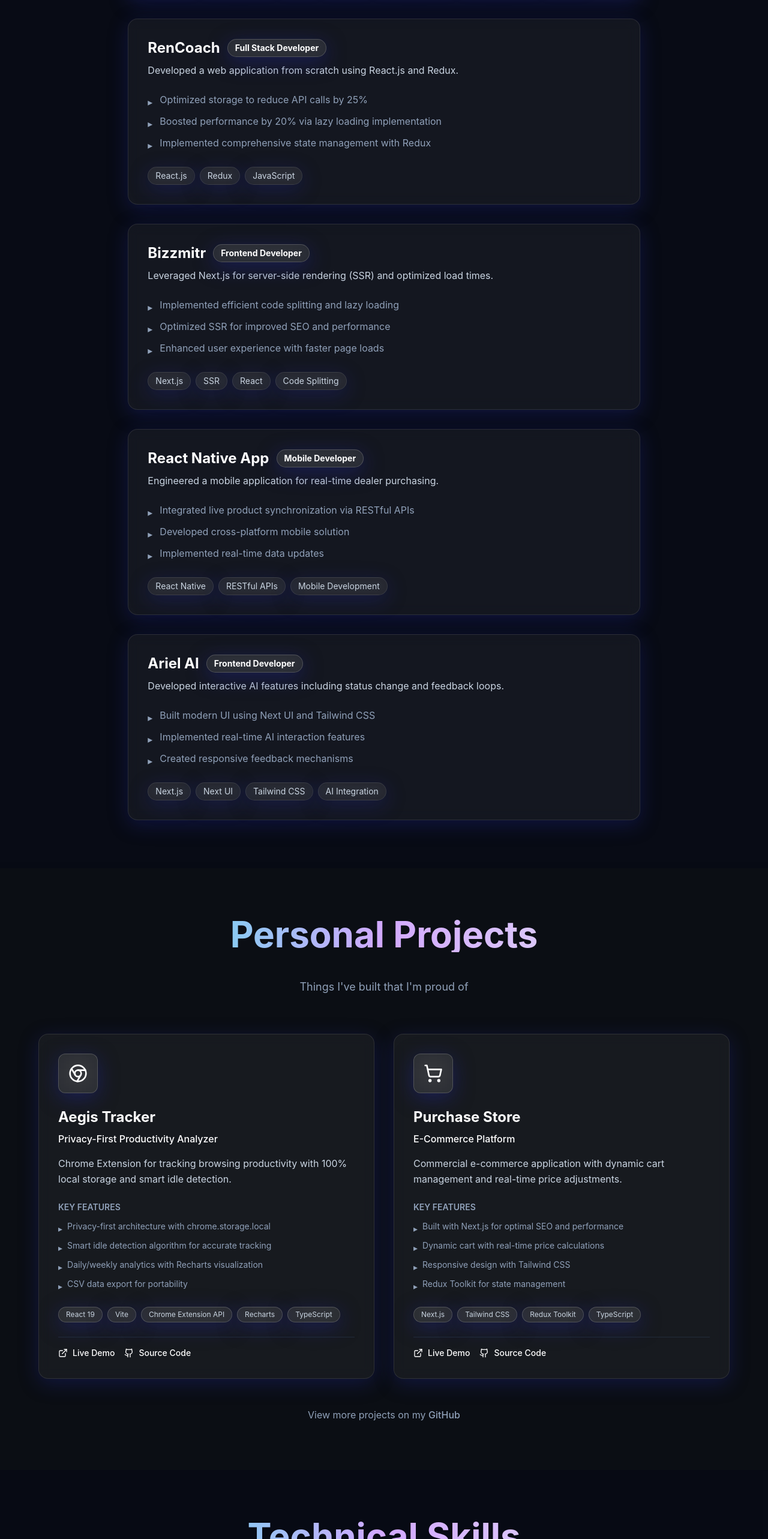
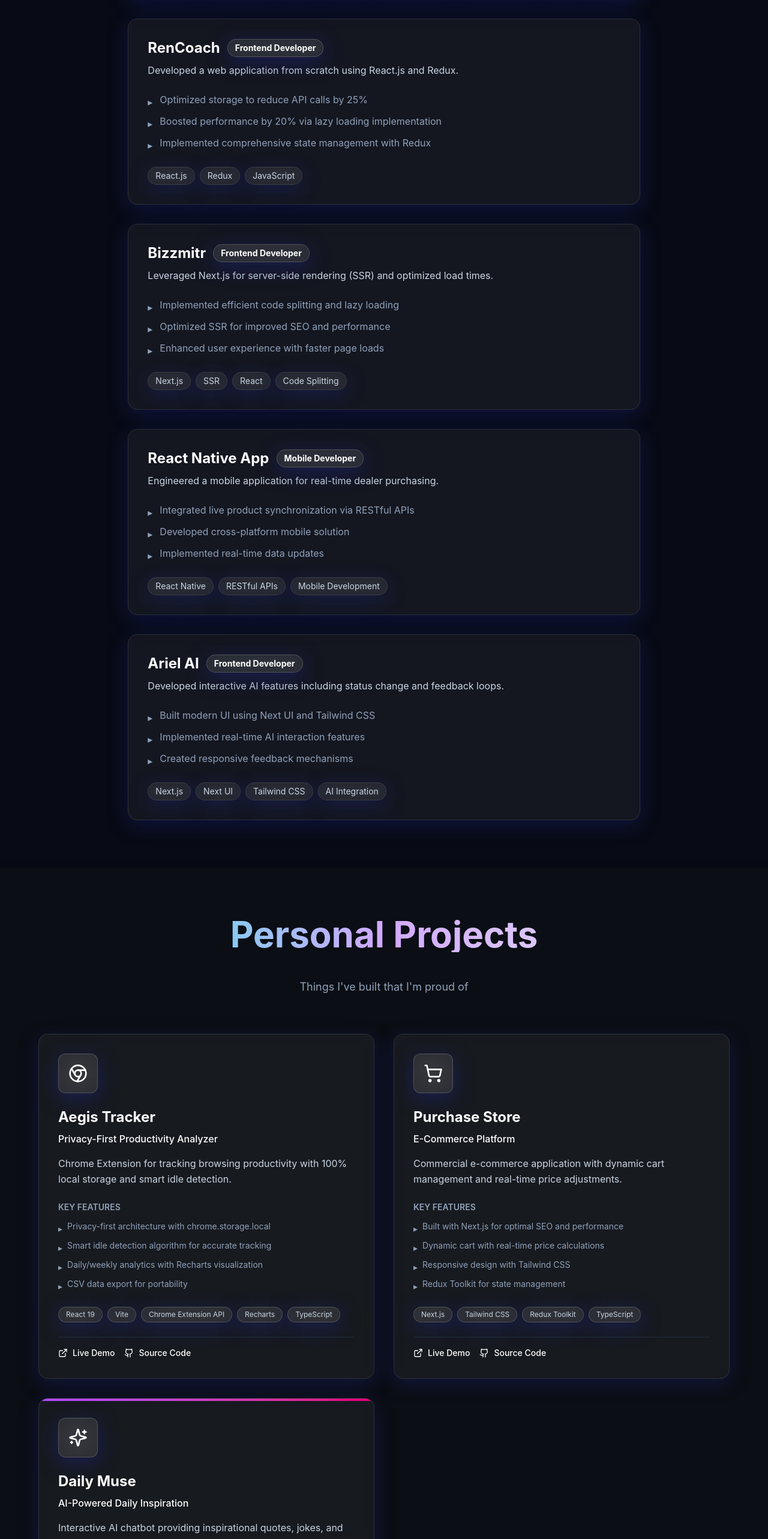
Before and after one commit to dhruv-hingol/p-portfolio, a React (Vite) app: page / in a window 1280 px wide. Shown: the part 2629-5194 px from the top of the page at 60% size. Built offline with nearby package versions, Linux system fonts and the light colour scheme.

Commit message:
Add 'Daily Muse' project, update contact links and an experience role, and regenerate yarn.lock.

```diff
--- a/src/components/Contact.tsx
+++ b/src/components/Contact.tsx
@@ -99,7 +99,7 @@ export default function Contact() {
             </h3>
             <div className="flex justify-center gap-6">
               <a
-                href="https://linkedin.com/in/yourprofile"
+                href="https://linkedin.com/in/dhruvhingol"
                 target="_blank"
                 rel="noopener noreferrer"
                 className="glass-card p-6 rounded-xl hover-lift glow-cyan group"
@@ -108,7 +108,7 @@ export default function Contact() {
                 <Linkedin className="w-8 h-8 text-primary-400 group-hover:scale-110 transition-transform" />
               </a>
               <a
-                href="https://github.com/yourprofile"
+                href="https://github.com/dhruv-hingol"
                 target="_blank"
                 rel="noopener noreferrer"
                 className="glass-card p-6 rounded-xl hover-lift glow-slate group"
@@ -137,10 +137,6 @@ export default function Contact() {
           className="mt-12 text-center text-slate-500"
         >
           <p className="mb-2">© 2026 Dhruv Hingol. All rights reserved.</p>
-          <p className="text-sm">
-            Built with <span className="text-red-400">♥</span> using React 19,
-            TypeScript, and Vite 7
-          </p>
         </motion.div>
       </motion.div>
     </section>
--- a/src/components/Experience.tsx
+++ b/src/components/Experience.tsx
@@ -33,7 +33,7 @@ export default function Experience() {
     },
     {
       name: "RenCoach",
-      role: "Full Stack Developer",
+      role: "Frontend Developer",
       description:
         "Developed a web application from scratch using React.js and Redux.",
       achievements: [
--- a/src/components/Projects.tsx
+++ b/src/components/Projects.tsx
@@ -1,6 +1,12 @@
 import { motion } from "framer-motion";
 import { useInView } from "react-intersection-observer";
-import { ExternalLink, Github, Chrome, ShoppingCart } from "lucide-react";
+import {
+  ExternalLink,
+  Github,
+  Chrome,
+  ShoppingCart,
+  Sparkles,
+} from "lucide-react";
 
 export default function Projects() {
   const [ref, inView] = useInView({
@@ -51,6 +57,31 @@ export default function Projects() {
       links: {
         live: "#",
         github: "#",
+      },
+    },
+    {
+      name: "Daily Muse",
+      subtitle: "AI-Powered Daily Inspiration",
+      description:
+        "Interactive AI chatbot providing inspirational quotes, jokes, and news using Google Gemini API with modern React architecture.",
+      features: [
+        "AI-powered chat using Google Gemini API",
+        "Generates quotes with author attribution and interpretation",
+        "Provides jokes and latest news on user topics",
+        "Local storage for persistent chat history",
+      ],
+      tech: [
+        "Next.js 16",
+        "React 19",
+        "TypeScript",
+        "Google Gemini",
+        "Lucide Icons",
+      ],
+      icon: Sparkles,
+      gradient: "from-purple-500 to-pink-600",
+      links: {
+        live: "https://dhruv-hingol.github.io/daily-muse/",
+        github: "https://github.com/dhruv-hingol/daily-muse",
       },
     },
   ];
```
Also changed, not shown: 1 other file (tests, documents, lock files or other folders).
